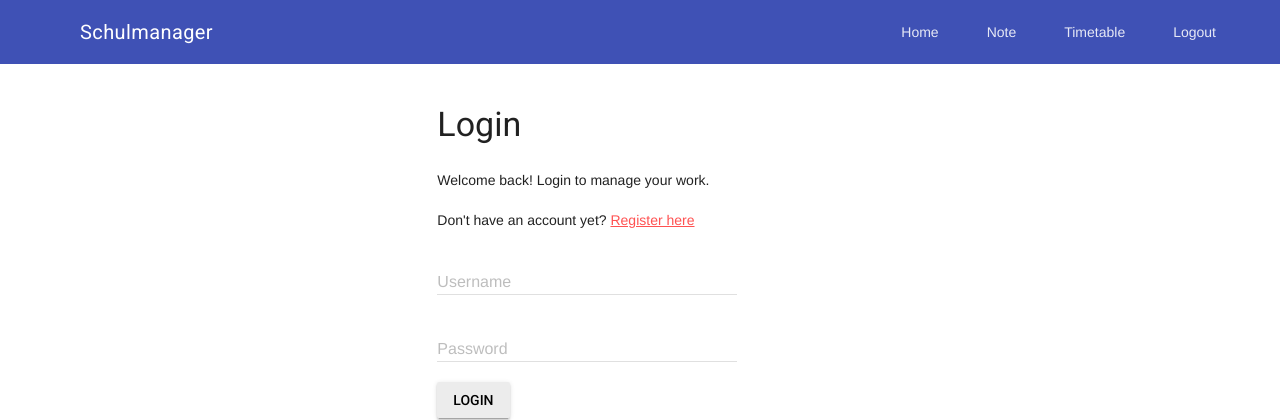
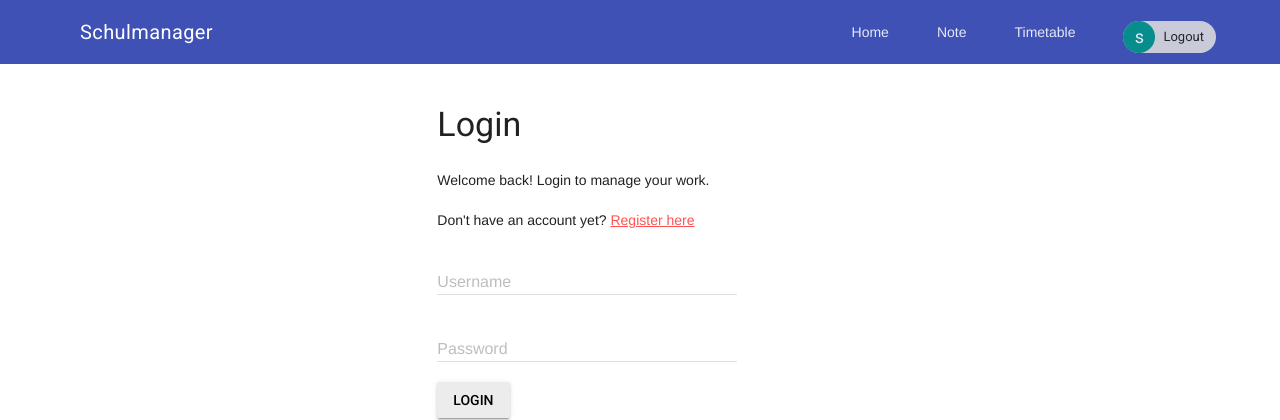
Before and after one commit to laesse/M306_schulmanager, a PHP site: page /user.php?status=1 in a window 1280 px wide. Shown: the top 420 px of the page. Run offline with PHP 8.4, Linux system fonts and the light colour scheme; the visitor is signed in with stand-in values (Sample User, id 1); data that the repository does not hold is empty.

Commit message:
style logout

```diff
--- a/homepage/navigation.php
+++ b/homepage/navigation.php
@@ -23,7 +23,13 @@ echo "
         <a class='mdl-navigation__link' href='index.php'>Home</a>
         <a class='mdl-navigation__link' href='note.php'>Note</a>
 		<a class='mdl-navigation__link' href='timetable.php'>Timetable</a>
-		<a class='mdl-navigation__link' href='index.php?status=logout'>Logout</a>
+		<a class='mdl-navigation__link' href='index.php?status=logout'>
+			<!-- Contact Chip -->
+			<span class='mdl-chip mdl-chip--contact'>
+    			<span class='mdl-chip__contact mdl-color--teal mdl-color-text--white'>".$_SESSION['username'][0]."</span>
+    			<span class='mdl-chip__text'>Logout</span>
+			</span>
+		</a>
 		";
 	} else {
    		echo "
@@ -46,7 +52,13 @@ echo "
         <a class='mdl-navigation__link' href='index.php'>Home</a>
         <a class='mdl-navigation__link' href='note.php'>Note</a>
 		<a class='mdl-navigation__link' href='timetable.php'>Timetable</a>
-		<a class='mdl-navigation__link' href='index.php?status=logout'>Logout</a>
+		<a class='mdl-navigation__link' href='index.php?status=logout'>
+			<!-- Contact Chip -->
+			<span class='mdl-chip mdl-chip--contact'>
+    			<span class='mdl-chip__contact mdl-color--teal mdl-color-text--white'>".$_SESSION['username'][0]."</span>
+    			<span class='mdl-chip__text'>Logout</span>
+			</span>
+		</a>
 		";
 	} else {
    		echo "
--- a/homepage/user.php
+++ b/homepage/user.php
@@ -159,6 +159,7 @@ function checkLogin() {
 			if ($password_input == $password){
 				$success = true;
 				$_SESSION["user"] = $id;
+				$_SESSION["username"] = $username;
 			}else {
 				unset($_POST['password']);
 			}
```
